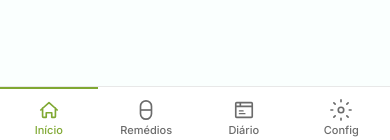
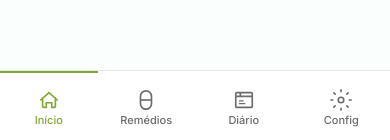
Before and after one commit to issetsandrin/crohncare-app, a Vue app in the folder frontend/: page / in a window 390 px wide. Shown: the part 701-841 px from the top of the page. Built offline with nearby package versions, Linux system fonts and the light colour scheme; no server answers; sample sign-in values are in the browser's storage.

Commit message:
Increase bottom nav height and safe area padding for mobile
Co-Authored-By: Claude Opus 4.6 <noreply@anthropic.com>

```diff
--- a/frontend/src/components/BottomNav.vue
+++ b/frontend/src/components/BottomNav.vue
@@ -60,8 +60,8 @@ const activeIndex = computed(() => {
   align-items: center;
   background: #fff;
   border-top: 1px solid #e8e8e8;
-  padding: 6px 0 0;
-  padding-bottom: env(safe-area-inset-bottom, 6px);
+  padding: 10px 0 0;
+  padding-bottom: calc(env(safe-area-inset-bottom, 8px) + 8px);
   z-index: 100;
 }
 
@@ -80,7 +80,7 @@ const activeIndex = computed(() => {
   flex-direction: column;
   align-items: center;
   gap: 2px;
-  padding: 6px 12px;
+  padding: 8px 12px;
   border-radius: 8px;
   transition: color 0.2s;
   color: var(--texto-light);
```
